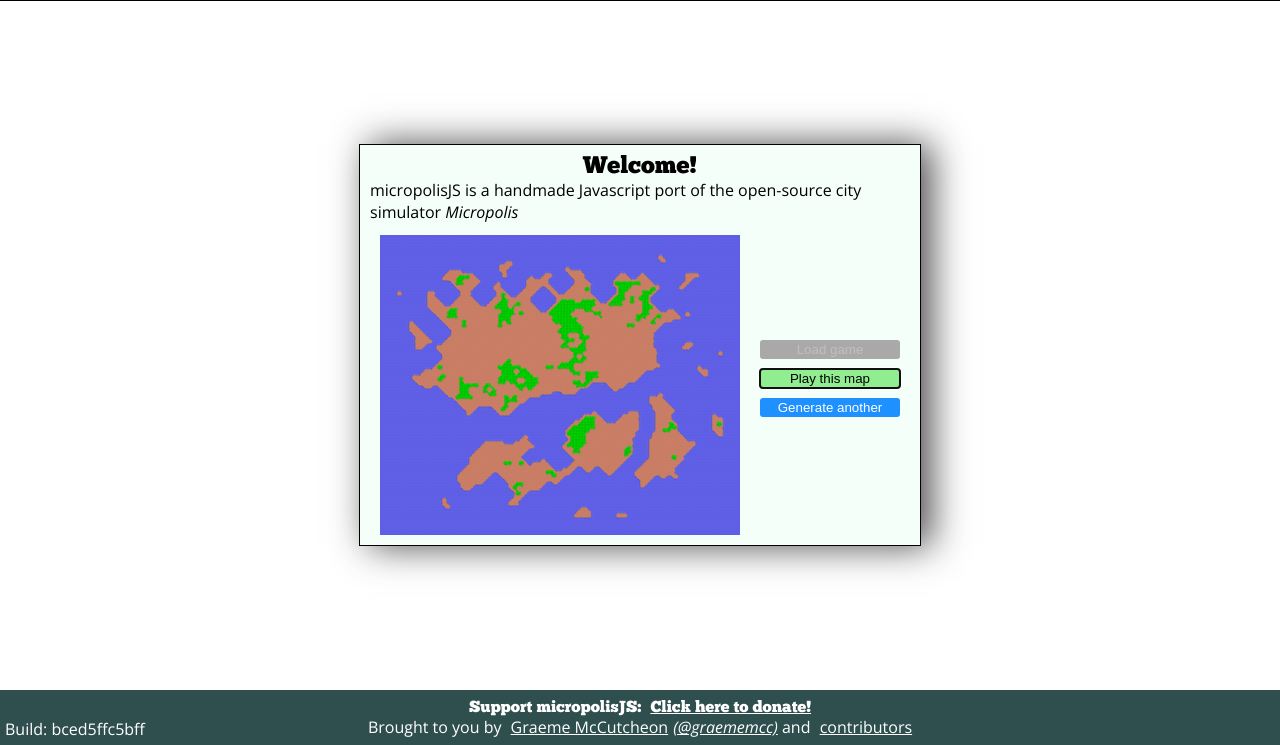
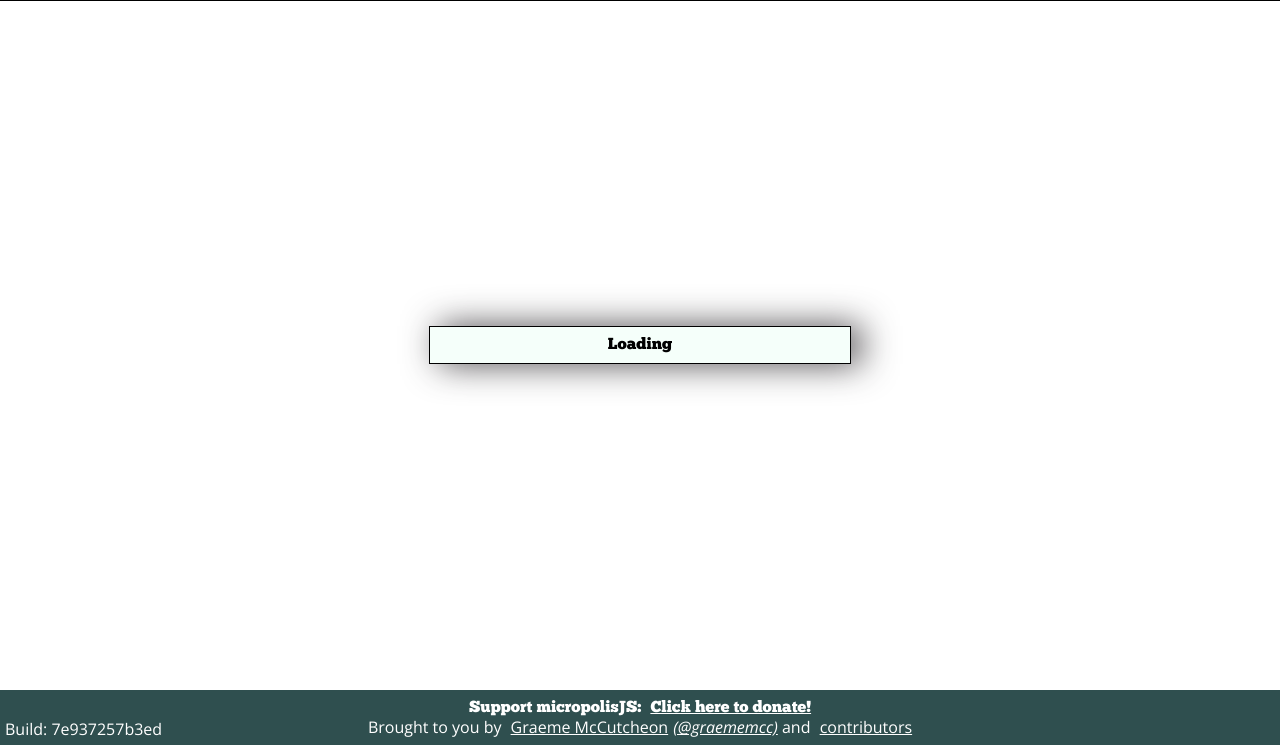
Before and after one commit to graememcc/micropolisJS, a plain HTML site: page index.html in a window 1280 px wide. Shown: the part 55-800 px from the top of the page. Drawn offline with nearby package versions, Linux system fonts and the light colour scheme.

Commit message:
Update to 7e93725

```diff
--- a/index.html
+++ b/index.html
@@ -165,7 +165,7 @@
       <footer id="footer" class="alignCenter chunk white padding10">
         Support micropolisJS: <a href="https://www.paypal.com/cgi-bin/webscr?cmd=_donations&business=TV83GP5CJGL3Q&lc=GB&item_name=micropolisJS&no_note=1&no_shipping=1&currency_code=GBP&bn=PP%2dDonationsBF%3abtn_donateCC_LG%2egif%3aNonHosted">Click here to donate!</a>
         <div id="author" class="open">Brought to you by <a rel="author" href="http://www.graememcc.co.uk" target="_blank">Graeme McCutcheon</a><i><a rel="author" href="https://twitter.com/graememcc" target="_blank">(@graememcc)</a></i> and <a rel="author" href="https://github.com/graememcc/micropolisJS/graphs/contributors" target="_blank">contributors</a>
-          <div id="build">Build: bced5ffc5bff</div>
+          <div id="build">Build: 7e937257b3ed</div>
         </div>
       </footer>
       <div class="hidden modal shadow" id="budget">
@@ -477,5 +477,5 @@
       });
     </script>
     <script defer src="thirdparty/jquery/jquery-2.1.1.min.js"></script>
-  <script type="text/javascript" src="js/micropolis.js?b2916b3aa2f4f857bce7" defer></script></body>
+  <script type="text/javascript" src="src/micropolis.js?117e04ae687341ce2af6" defer></script></body>
 </html>
```
Also changed, not shown: about.html (+1 -1 lines).
